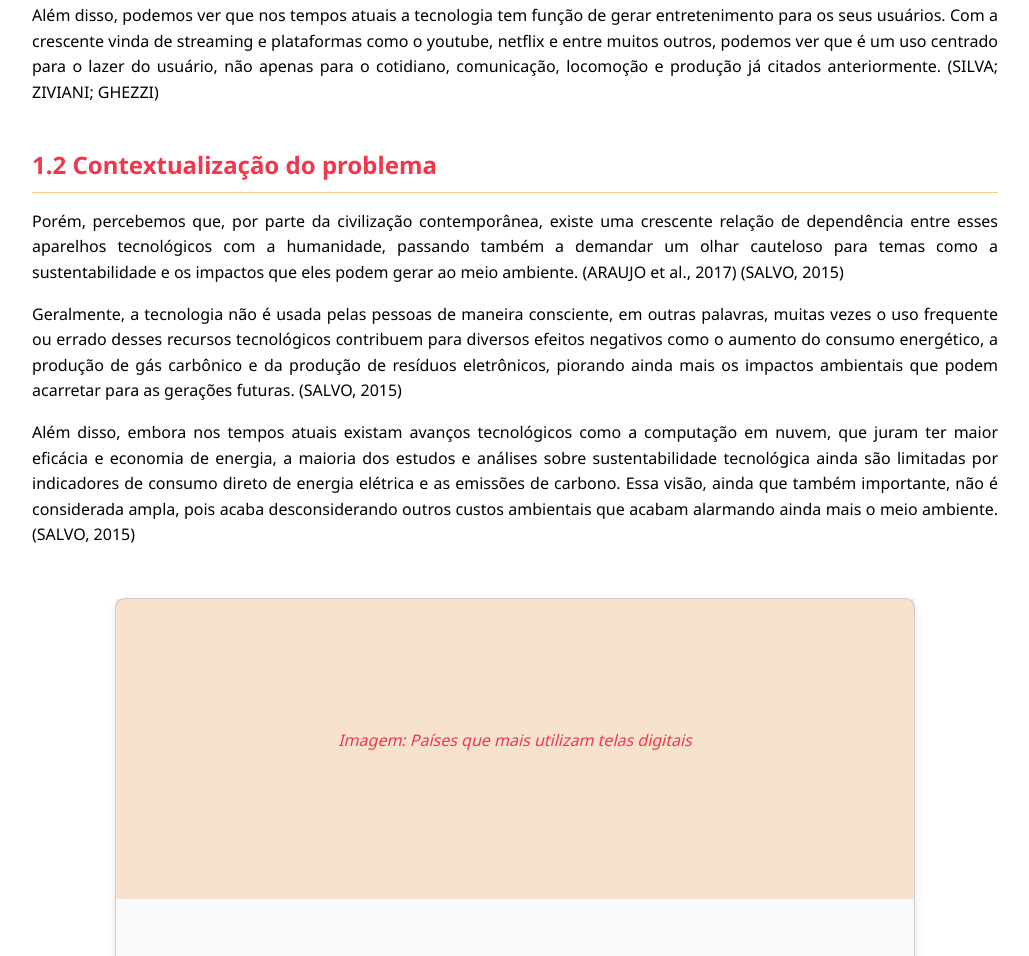
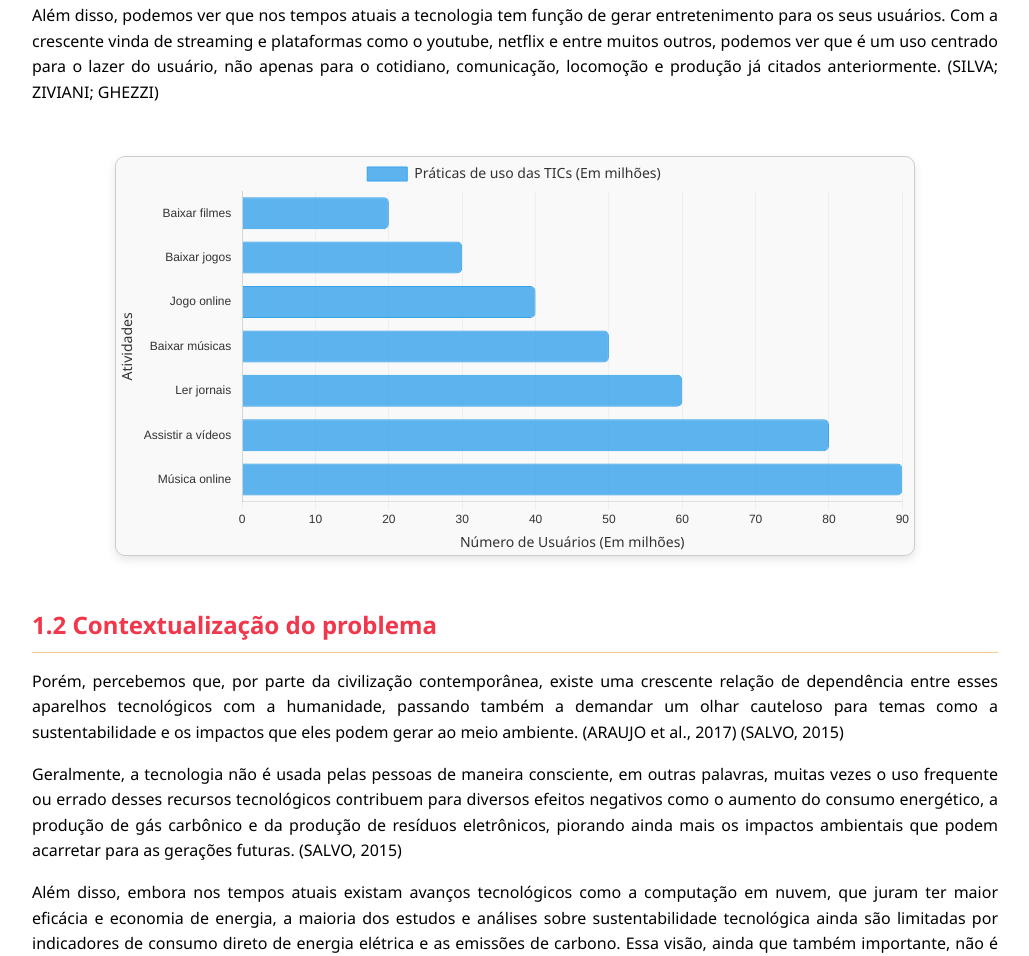
Before and after one commit to Vazc0-0/APs_, a website: page index.html in a window 1280 px wide. Shown: the part 1717-2673 px from the top of the page, without its empty margins (250-1279 px from the left). Drawn offline with nearby package versions, Linux system fonts and the light colour scheme.

Commit message:
grafico pica 2

```diff
--- a/estilos/index.css
+++ b/estilos/index.css
@@ -101,6 +101,12 @@ canvas {
     font-style: italic;
 }
 
+#globe-container {
+    width: 100%;
+    height: 500px; /* Ajuste a altura conforme necessário */
+    position: relative;
+}
+
 @media (max-width: 768px) {
     .card {
         padding: 1rem;
--- a/index.html
+++ b/index.html
@@ -70,7 +70,9 @@
 
                     <p>Além disso, podemos ver que nos tempos atuais a tecnologia tem função de gerar entretenimento para os seus usuários. Com a crescente vinda de streaming e plataformas como o youtube, netflix e entre muitos outros, podemos ver que é um uso centrado para o lazer do usuário, não apenas para o cotidiano, comunicação, locomoção e produção já citados anteriormente. (SILVA; ZIVIANI; GHEZZI)</p>
                 </div>
-
+                <div class="imagem-container">
+                    <canvas id="grafico-internet2"></canvas>
+                </div>
                 <div class="secao">
                     <h3>1.2 Contextualização do problema</h3>
                     <p>Porém, percebemos que, por parte da civilização contemporânea, existe uma crescente relação de dependência entre esses aparelhos tecnológicos com a humanidade, passando também a demandar um olhar cauteloso para temas como a sustentabilidade e os impactos que eles podem gerar ao meio ambiente. (ARAUJO et al., 2017) (SALVO, 2015)</p>
--- a/script.js
+++ b/script.js
@@ -1,16 +1,17 @@
 document.addEventListener('DOMContentLoaded', function () {
     console.log('DOM carregado!');
 
+    // Gráfico 1: Evolução do Número de Usuários da Internet
     const ctx = document.getElementById('grafico-internet').getContext('2d');
 
     if (!ctx) {
-        console.error('Não foi possível obter o contexto do canvas!');
+        console.error('Não foi possível obter o contexto do canvas para o gráfico 1!');
         return;
     } else {
-        console.log('Contexto do canvas obtido com sucesso:', ctx);
+        console.log('Contexto do canvas para o gráfico 1 obtido com sucesso:', ctx);
     }
 
-    console.log('Inicializando o gráfico...');
+    console.log('Inicializando o gráfico 1...');
     new Chart(ctx, {
         type: 'bar',
         data: {
@@ -107,7 +108,102 @@ document.addEventListener('DOMContentLoaded', function () {
         }
     });
 
-    console.log('Gráfico inicializado com sucesso!');
-});
+    console.log('Gráfico 1 inicializado com sucesso!');
 
-console.log('Arquivo script.js carregado com sucesso!');
+    // Gráfico 2: Práticas de Uso das TICs
+    const ctx2 = document.getElementById('grafico-internet2').getContext('2d');
+
+    if (!ctx2) {
+        console.error('Não foi possível obter o contexto do canvas para o gráfico 2!');
+        return;
+    } else {
+        console.log('Contexto do canvas para o gráfico 2 obtido com sucesso:', ctx2);
+    }
+
+    console.log('Inicializando o gráfico 2...');
+    new Chart(ctx2, {
+        type: 'bar',
+        data: {
+            labels: ['Baixar filmes', 'Baixar jogos', 'Jogo online', 'Baixar músicas', 'Ler jornais', 'Assistir a vídeos', 'Música online'],
+            datasets: [
+                {
+                    label: 'Práticas de uso das TICs (Em milhões)',
+                    data: [20, 30, 40, 50, 60, 80, 90], // Dados do gráfico
+                    backgroundColor: 'rgba(54, 162, 235, 0.8)', // Azul
+                    borderColor: 'rgba(54, 162, 235, 1)',
+                    borderWidth: 1,
+                    borderRadius: 5,
+                }
+            ]
+        },
+        options: {
+            indexAxis: 'y', // Altera o eixo para barras horizontais
+            responsive: true,
+            plugins: {
+                legend: {
+                    display: true,
+                    position: 'top',
+                    labels: {
+                        color: '#333',
+                        font: {
+                            size: 14,
+                            family: 'Noto Sans'
+                        }
+                    }
+                },
+                tooltip: {
+                    backgroundColor: 'rgba(0, 0, 0, 0.7)',
+                    titleColor: '#fff',
+                    bodyColor: '#fff',
+                    borderColor: '#333',
+                    borderWidth: 1,
+                }
+            },
+            scales: {
+                x: {
+                    title: {
+                        display: true,
+                        text: 'Número de Usuários (Em milhões)',
+                        color: '#333',
+                        font: {
+                            size: 14,
+                            family: 'Noto Sans'
+                        }
+                    },
+                    grid: {
+                        color: 'rgba(200, 200, 200, 0.2)',
+                        borderDash: [5, 5]
+                    },
+                    ticks: {
+                        color: '#333',
+                        font: {
+                            size: 12
+                        }
+                    }
+                },
+                y: {
+                    title: {
+                        display: true,
+                        text: 'Atividades',
+                        color: '#333',
+                        font: {
+                            size: 14,
+                            family: 'Noto Sans'
+                        }
+                    },
+                    grid: {
+                        display: false
+                    },
+                    ticks: {
+                        color: '#333',
+                        font: {
+                            size: 12
+                        }
+                    }
+                }
+            }
+        }
+    });
+
+        console.log('Gráfico 2 inicializado com sucesso!');
+    });
```
Also changed, not shown: data.json (added, +7 -0 lines).
